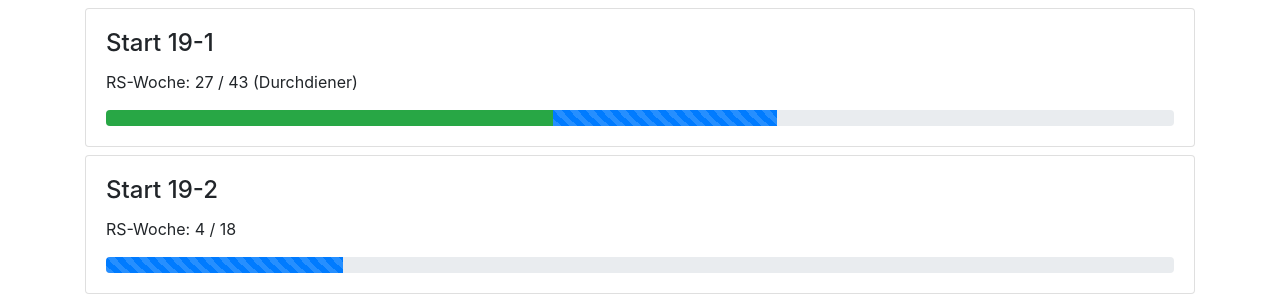
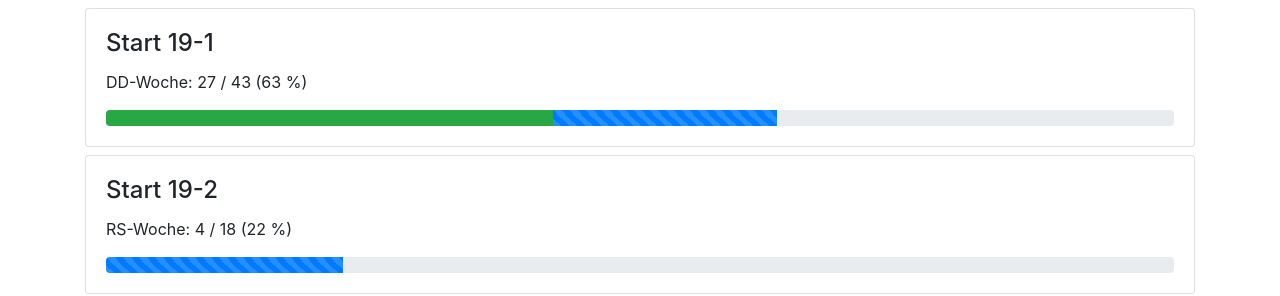
Before and after one commit to jmesserli/bern.army, a Nuxt app: page /rs in a window 1280 px wide. Shown: the part 120-416 px from the top of the page. Built offline with nearby package versions, Linux system fonts and the light colour scheme.

Commit message:
Add percentage to rs page

```diff
--- a/components/rs-woche.vue
+++ b/components/rs-woche.vue
@@ -1,8 +1,8 @@
 <template>
   <b-card :title="name" class="mb-2">
     <p>
-      RS-Woche: {{ week }} / {{ displayTotal }}
-      <span v-if="week > 18">(Durchdiener)</span>
+      <span v-if="week > 18">DD</span><span v-else>RS</span>-Woche: {{ week }} /
+      {{ displayTotal }} ({{ percent }} %)
     </p>
 
     <b-progress :max="displayTotal">
@@ -41,6 +41,9 @@ export default {
     },
     displayTotal() {
       return this.week <= 18 ? 18 : this.totalWeeks
+    },
+    percent() {
+      return Math.round((this.week / this.displayTotal) * 100)
     }
   }
 }
```
